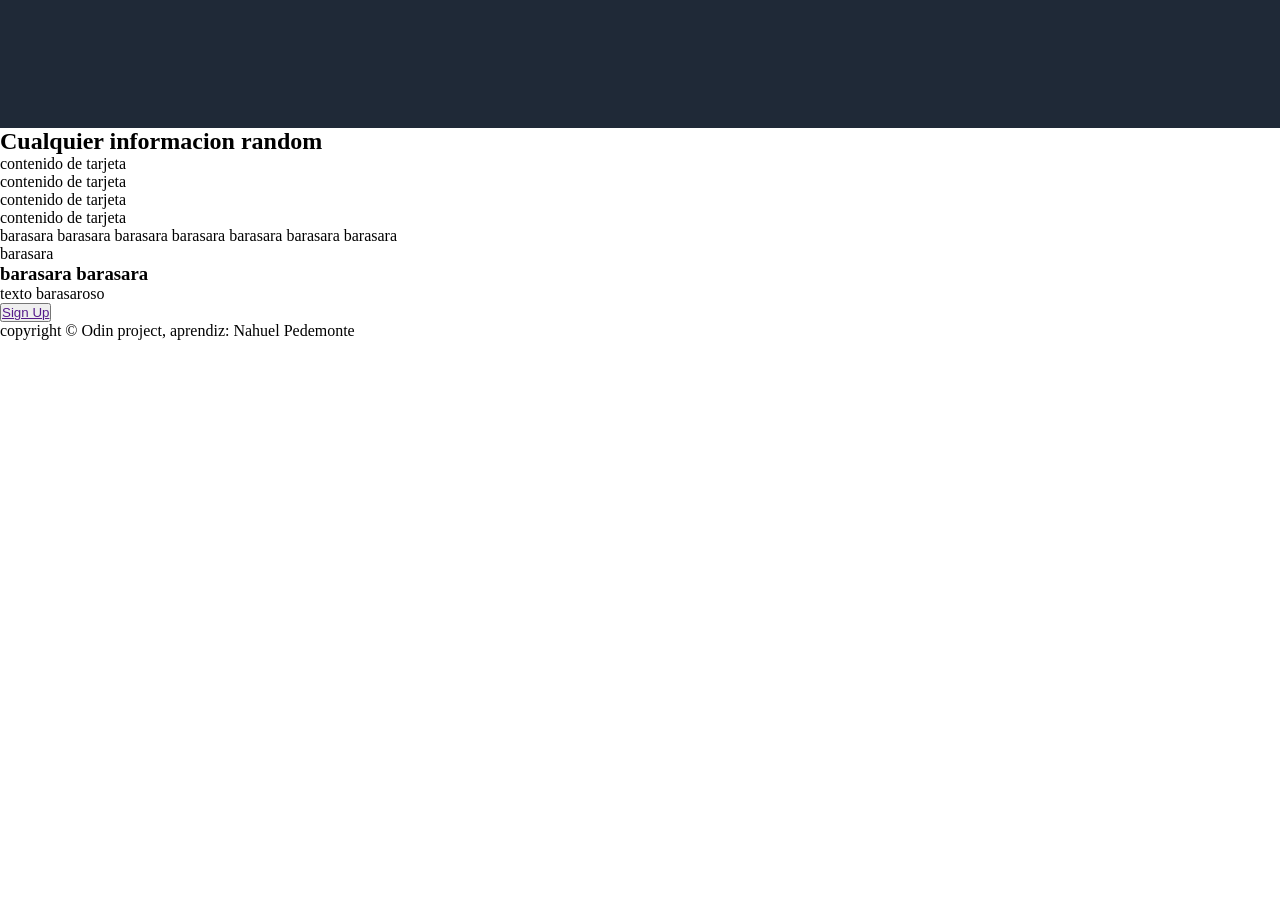
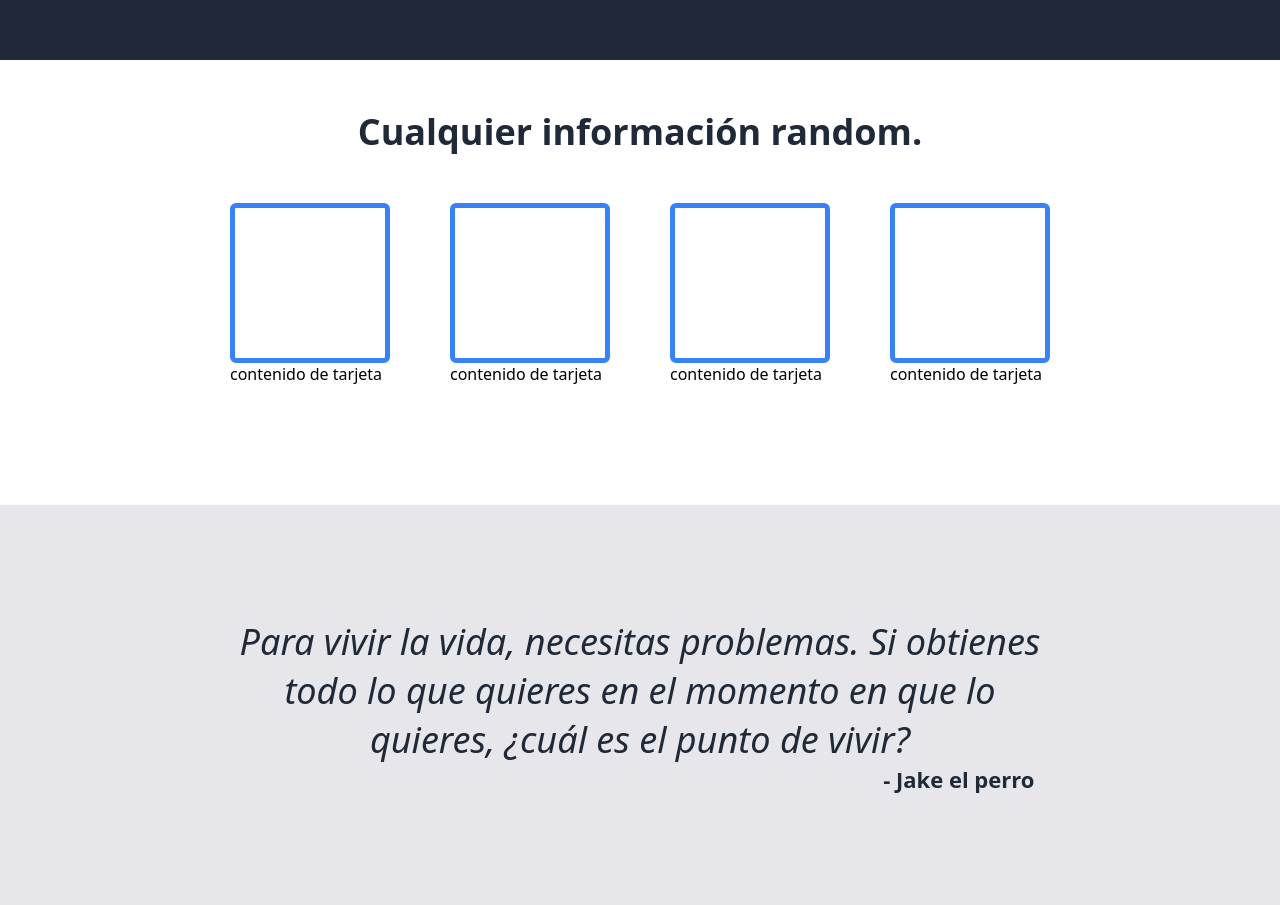
Before and after one commit to pedemontenahuel/odin-landingpage, a plain HTML site: page index.html in a window 1280 px wide. Shown: the part 460-1365 px from the top of the page. Before the commit the page ends 800 px from the top, so only its background shows below. Drawn offline with Linux system fonts and the light colour scheme.

Commit message:
add se ha agregado estilos a las tarjetas y al quote

```diff
--- a/index.html
+++ b/index.html
@@ -48,66 +48,49 @@
             </div>
 
 
+            <h2 class="encabezado">Cualquier información random. </h2>
 
+            <div class="flex-container">
 
-
-    <div class="containerTwo">
-
-        <h2>Cualquier informacion random</h2>
-        <div class="tarjetas">
-            <div class="recuadro">
+                <div class="tarjeta">
+                    <div class="cuadro">
 
                     </div>
                     <p>contenido de tarjeta</p>
+
                     </div>
-
-        <div class="tarjetas">
-            <div class="recuadro">
+                    <div class="tarjeta">
+                        <div class="cuadro">
 
                         </div>
                         <p>contenido de tarjeta</p>
+
                     </div>
-
-        <div class="tarjetas">
-            <div class="recuadro">
+                    <div class="tarjeta">
+                        <div class="cuadro">
 
                         </div>
                         <p>contenido de tarjeta</p>
+
                     </div>
-
-        <div class="tarjetas">
-            <div class="recuadro">
+                    <div class="tarjeta">
+                        <div class="cuadro">
 
                         </div>
                         <p>contenido de tarjeta</p>
-        </div>
 
                     </div>
 
 
-    <div class="containerThree">
-        <div>
-            <p>barasara barasara barasara barasara barasara barasara barasara</p><span>barasara</span>
-        </div>
-    </div>
 
-    <div class="containerFour">
-        <div class="banner">
-            <div class="texto">
-                <h3>barasara barasara</h3>
-                <p>texto barasaroso</p>
 
-            </div>
-            <button><a href="">Sign Up</a></button>
-
-        </div>
                 </div>
 
 
-    <footer>
-        copyright &copy; Odin project, aprendiz: Nahuel Pedemonte
-    </footer>
-
+ <div class="flex-cuote">
+    <p>Para vivir la vida, necesitas problemas. Si obtienes todo lo que quieres en el momento en que lo quieres, ¿cuál es el punto de vivir?</p>
+    <div class="autor">- Jake el perro</div>
+</div>
 
 
 </body>
--- a/style.css
+++ b/style.css
@@ -5,7 +5,7 @@
 body{
     display: flex;
     flex-direction: column;
-    height: 100vh;
+
 }
 header{
     font-family: system-ui, -apple-system, BlinkMacSystemFont, 'Segoe UI', Roboto, Oxygen, Ubuntu, Cantarell, 'Open Sans', 'Helvetica Neue', sans-serif;
@@ -20,6 +20,7 @@ header{
     justify-content: space-around;
     align-items: center;
     height: 70px;
+
 
 }
 
@@ -50,7 +51,9 @@ header nav ul a{
     display: flex;
     justify-content: center;
     align-items: center;
-    height: 100vh;
+    height: 450px;
+    flex: 1;
+
 
 
 }
@@ -115,3 +118,70 @@ header nav ul a{
     font-size: 15px;
 
 }
+
+
+.encabezado{
+    display:flex;
+    justify-content: center;
+    align-items: center;
+    height: 143px;
+    font-family: system-ui, -apple-system, BlinkMacSystemFont, 'Segoe UI', Roboto, Oxygen, Ubuntu, Cantarell, 'Open Sans', 'Helvetica Neue', sans-serif;
+    font-size: 36px;
+    font-weight: bold;
+    color: #1F2937;
+}
+
+.flex-container{
+    flex: 1;
+    display: flex;
+    flex-wrap: wrap;
+    gap: 60px;
+    justify-content: center;
+    align-items: center;
+    height: 189px;
+    margin-bottom: 120px;
+
+}
+.tarjeta{
+    font-family: system-ui, -apple-system, BlinkMacSystemFont, 'Segoe UI', Roboto, Oxygen, Ubuntu, Cantarell, 'Open Sans', 'Helvetica Neue', sans-serif;
+}
+.tarjeta .cuadro{
+    border: 5px solid #3882F6;
+    width: 150px;
+    height: 150px;
+    border-radius: 6px;
+
+}
+
+.flex-cuote{
+
+    display: flex;
+
+    flex-wrap: wrap;
+    flex-direction: column;
+    height: 400px;
+    background-color: #E7E7EB;
+    justify-content: center;
+    align-items: center;
+    font-family: system-ui, -apple-system, BlinkMacSystemFont, 'Segoe UI', Roboto, Oxygen, Ubuntu, Cantarell, 'Open Sans', 'Helvetica Neue', sans-serif;
+
+}
+
+.flex-cuote p{
+    font-size: 36px;
+    font-style: italic;
+    font-weight: lighter;
+    text-align: center;
+    width: 64%;
+    color: #1F2937;
+
+}
+
+.flex-cuote .autor{
+    font-weight: bold;
+    align-self: flex-end;
+    width: 31%;
+    color: #1F2937;
+    font-size: 22px;
+
+}
```
Lines whose indentation alone changed are shown as unchanged.
